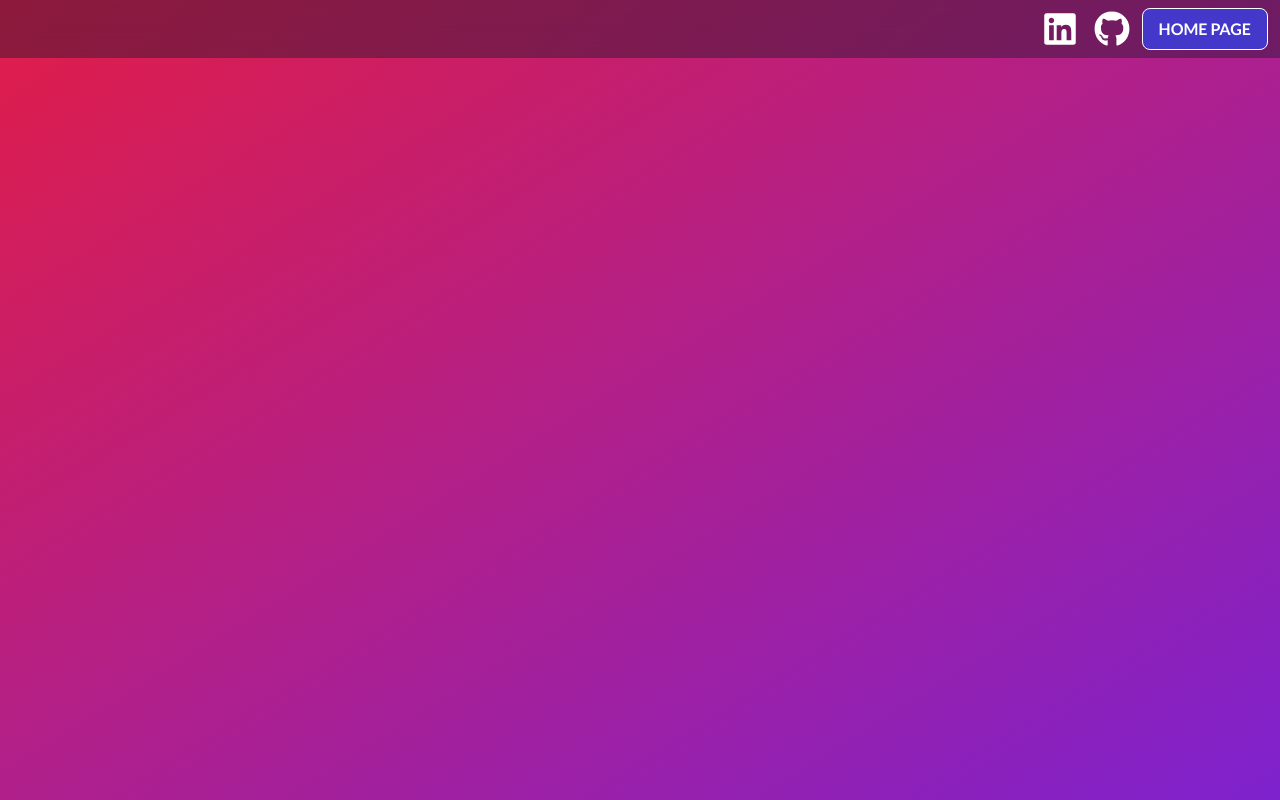
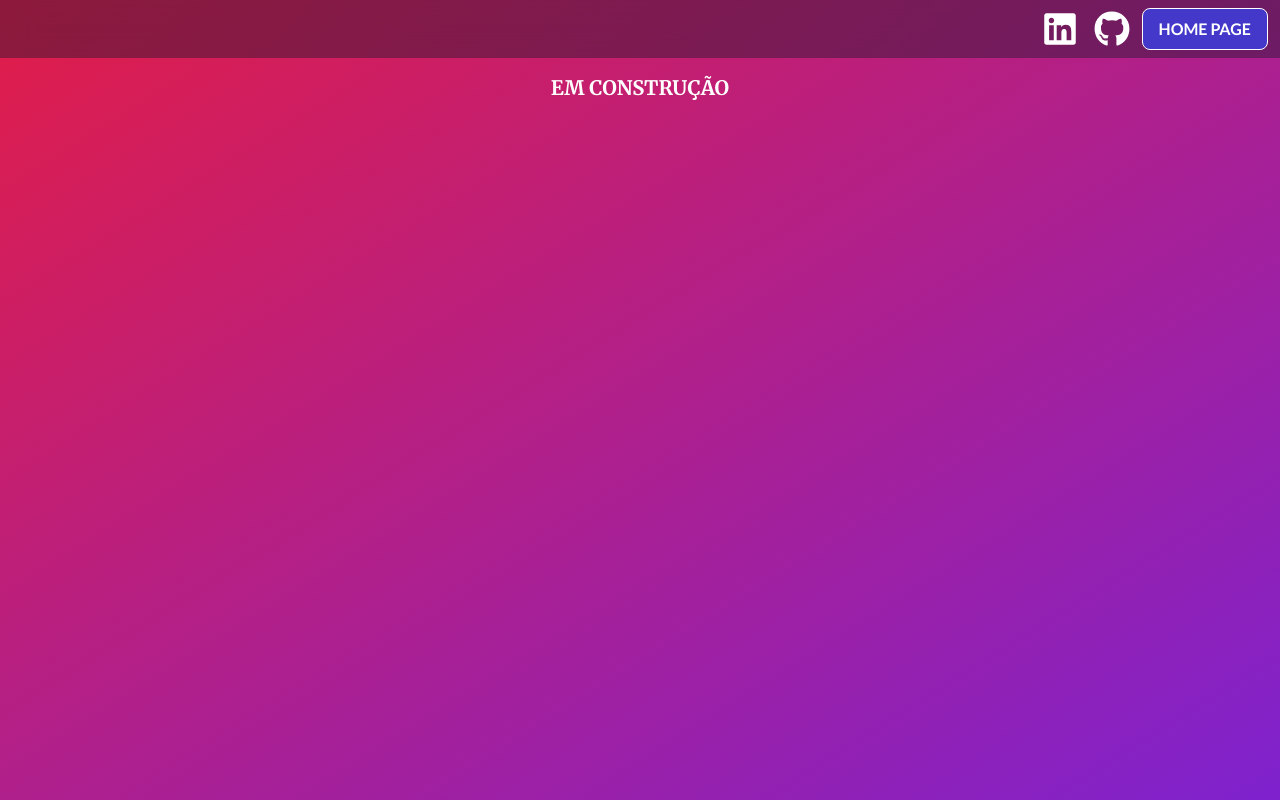
Before and after one commit to dtfigueiredo/new-pwd-generator, a Next.js app: page /my-passwords in a window 1280 px wide. Built offline with nearby package versions, Linux system fonts and the light colour scheme.

Commit message:
feedback e página em construção

```diff
--- a/pages/my-passwords.js
+++ b/pages/my-passwords.js
@@ -20,6 +20,8 @@ export default function SavedPwds() {
       <Header
         handleNavigate={handleHomePage}
         btnLabel="Home Page" />
+
+      <h1 className="text-center feedback">EM CONSTRUÇÃO</h1>
     </div>
   )
 }
```
